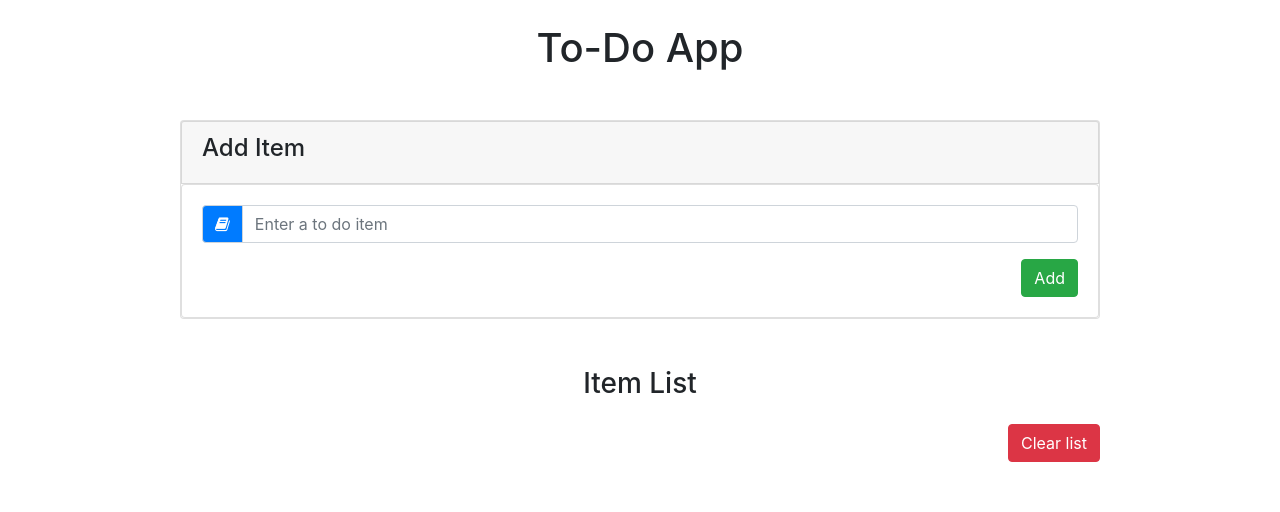
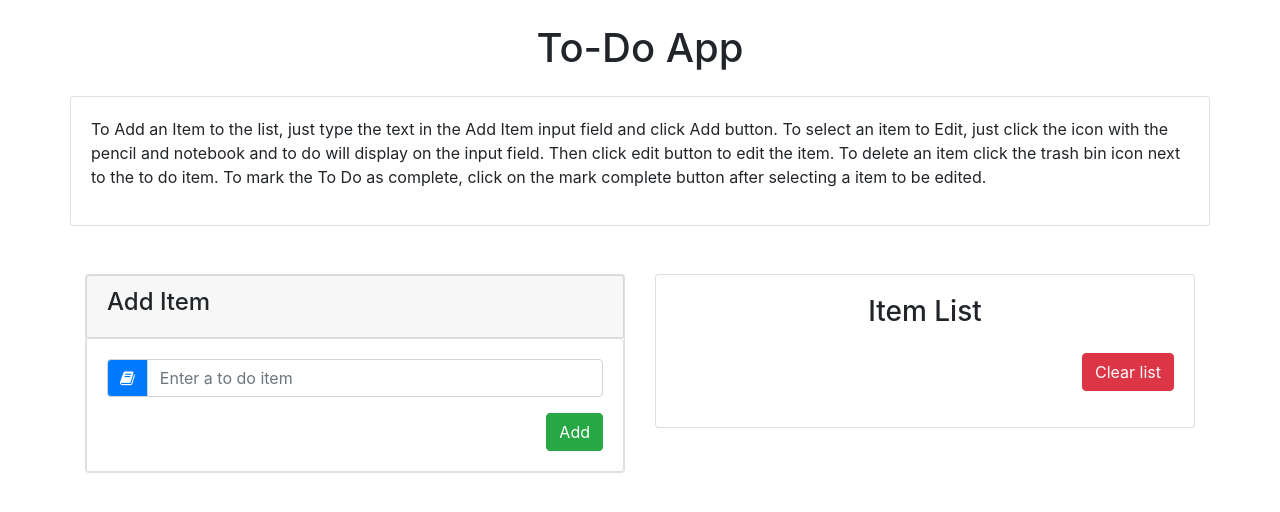
Before and after one commit to SasithaLY/todolist, a React (Create React App) app: page / in a window 1280 px wide. Shown: the top 512 px of the page. Built offline with nearby package versions, Linux system fonts and the light colour scheme.

Commit message:
Complete Project

```diff
--- a/src/App.js
+++ b/src/App.js
@@ -2,30 +2,30 @@ import React, {Component} from 'react';
 import TodoInput from "./components/TodoInput";
 import TodoList from "./components/TodoList";
 import "bootstrap/dist/css/bootstrap.min.css";
-import { v4 as uuidv4 } from 'uuid';
+import {v4 as uuidv4} from 'uuid';
 
 class App extends Component {
     state = {
-        items:[],
-        id:uuidv4(),
-        item:'',
-        editItem:false,
+        items: [],
+        id: uuidv4(),
+        item: '',
+        editItem: false,
     };
 
-    handleChange = (e) =>{
+    handleChange = (e) => {
         this.setState({
-            item:e.target.value
+            item: e.target.value
         });
     };
 
-    handleSubmit = (e) =>{
+    handleSubmit = (e) => {
         e.preventDefault();
 
         const newItem = {
-            id:this.state.id,
-            title:this.state.item,
-            time:Date.now(),
-            isComplete:false
+            id: this.state.id,
+            title: this.state.item,
+            time: Date.now(),
+            isComplete: false
         };
 
         const updatedItems = [...this.state.items, newItem];
@@ -35,95 +35,102 @@ class App extends Component {
         });
 
         this.setState({
-            items:updatedItems,
-            item:'',
-            id:uuidv4(),
-            editItem:false,
+            items: updatedItems,
+            item: '',
+            id: uuidv4(),
+            editItem: false,
         });
 
         console.log(this.state.items);
     };
 
-    clearList = ()=>{
+    clearList = () => {
         this.setState({
-            items:[]
+            items: []
         })
     };
 
-    handleDelete = (id)=>{
+    handleDelete = (id) => {
         const filteredItems = this.state.items.filter(item => item.id !== id);
         this.setState({
-          items:filteredItems
+            items: filteredItems
         })
     };
 
-    handleSelection = (id) =>{
+    handleSelection = (id) => {
         //const filteredItems = this.state.items.filter(item => item.id !== id);
 
         const selectedItem = this.state.items.find(item => item.id === id);
 
         this.setState({
-            items:this.state.items,
-            item:selectedItem.title,
-            editItem:true,
-            id:id
+            items: this.state.items,
+            item: selectedItem.title,
+            editItem: true,
+            id: id
         })
     };
 
-    handleUpdate = (e) =>{
+    handleUpdate = (e) => {
         e.preventDefault();
         const itemList = this.state.items;
         const selectedItem = this.state.items.find(item => item.id === this.state.id);
         const index = this.state.items.findIndex(item => item.id === this.state.id);
 
+        if (index >= 0) {
             const newItem = {
-            id:this.state.id,
-            title:this.state.item,
-            time:selectedItem.time,
+                id: this.state.id,
+                title: this.state.item,
+                time: selectedItem.time,
                 editItem: false,
                 isComplete: false
             };
-
             itemList[index] = newItem;
+        }
 
         itemList.sort(function (a, b) {
             return b.time - a.time;
         });
-
-        this.setState({
-            items:itemList,
-            id:uuidv4(),
-            item:'',
-            editItem:false
-        });
-
-        console.log(this.state.items);
-    };
-
-    handleComplete = ()=>{
-        const itemList = this.state.items;
-        const selectedItem = this.state.items.find(item => item.id === this.state.id);
-        const index = this.state.items.findIndex(item => item.id === this.state.id);
-
-        const newItem = {
-            id:selectedItem.id,
-            title:selectedItem.title,
-            time:selectedItem.time,
-            editItem: false,
-            isComplete: true
-        };
-
-        itemList[index] = newItem;
 
         itemList.sort(function (a, b) {
             return a.isComplete - b.isComplete;
         });
 
         this.setState({
-            items:itemList,
-            id:uuidv4(),
-            item:'',
-            editItem:false
+            items: itemList,
+            id: uuidv4(),
+            item: '',
+            editItem: false
+        });
+
+        console.log(this.state.items);
+    };
+
+    handleComplete = () => {
+        const itemList = this.state.items;
+        const selectedItem = this.state.items.find(item => item.id === this.state.id);
+        const index = this.state.items.findIndex(item => item.id === this.state.id);
+
+        if (index >= 0) {
+            const newItem = {
+                id: selectedItem.id,
+                title: selectedItem.title,
+                time: selectedItem.time,
+                editItem: false,
+                isComplete: true
+            };
+
+            itemList[index] = newItem;
+        }
+
+        itemList.sort(function (a, b) {
+            return a.isComplete - b.isComplete;
+        });
+
+        this.setState({
+            items: itemList,
+            id: uuidv4(),
+            item: '',
+            editItem: false
         });
 
         console.log(this.state.items);
@@ -133,10 +140,23 @@ class App extends Component {
         return (
             <div className="container">
                 <div className="row">
-                    <div className="col-10 mx-auto mt-4">
+                    <div className="col mx-auto mt-4">
                         <h1 className="text-capitalize text-center">
                             To-do App
                         </h1>
+                        <div className="row">
+                            <div className="card card-body mt-3">
+                                <p>To Add an Item to the list, just type the text in the Add Item input field and click
+                                    Add button. To select an item to Edit, just click the icon with the pencil and
+                                    notebook and to do will display on the input field. Then click edit button to edit
+                                    the item. To delete an item click the trash bin icon next to the to do item. To mark
+                                    the To Do as complete, click on the mark complete button after selecting a item to
+                                    be edited.
+                                </p>
+                            </div>
+                        </div>
+                        <div className="row">
+                            <div className="col-md-6">
                                 <TodoInput
                                     item={this.state.item}
                                     id={this.state.id}
@@ -146,6 +166,8 @@ class App extends Component {
                                     handleComplete={this.handleComplete}
                                     editItem={this.state.editItem}
                                 />
+                            </div>
+                            <div className="col-md-6">
                                 <TodoList
                                     items={this.state.items}
                                     clearList={this.clearList}
@@ -154,6 +176,9 @@ class App extends Component {
                                 />
                             </div>
                         </div>
+
+                    </div>
+                </div>
             </div>
         );
     }
--- a/src/components/TodoInput.js
+++ b/src/components/TodoInput.js
@@ -18,7 +18,7 @@ class TodoInput extends Component {
                                 <i className="fa fa-book" />
                             </div>
                         </div>
-                        <input type="text" className="form-control" value={item} onChange={handleChange} placeholder={"Enter a to do item"}/>
+                        <input type="text" className="form-control" value={item} onChange={handleChange} placeholder={"Enter a to do item"} required/>
                     </div>
                     <div className="pull-left">
                         {
--- a/src/components/TodoList.js
+++ b/src/components/TodoList.js
@@ -7,7 +7,8 @@ class TodoList extends Component {
         const {items, clearList, handleDelete, handleSelection} = this.props;
 
         return (
-            <ul className="list-group my-5">
+            <div className="card card-body my-5">
+            <ul className="list-group ">
                 <h3 className="text-capitalize text-center">Item list</h3>
                 <div className="row my-3">
                     <div className="col">
@@ -29,6 +30,7 @@ class TodoList extends Component {
                 }
 
             </ul>
+            </div>
 
         );
     }
```
Lines whose indentation alone changed are shown as unchanged.
